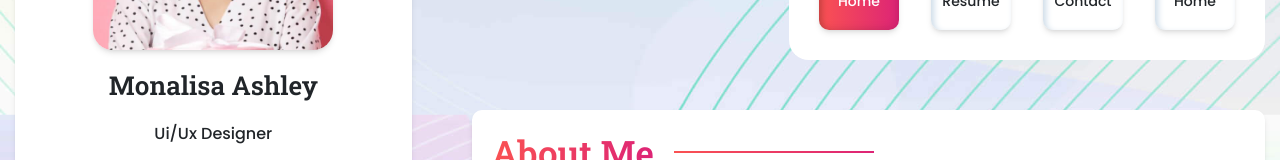
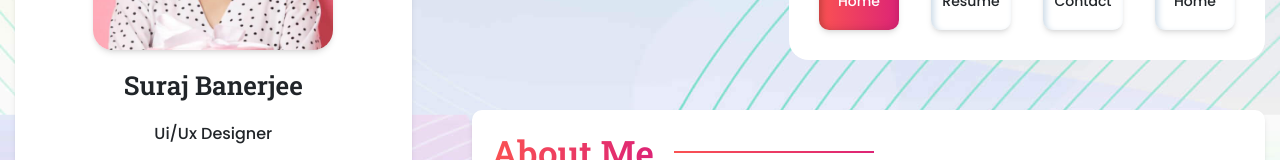
Before and after one commit to suraj-banerjee/test, a plain HTML site: page index.html in a window 1280 px wide. Shown: the part 371-531 px from the top of the page. Drawn offline with nearby package versions, Linux system fonts and the light colour scheme.

Commit message:
new update

```diff
--- a/index.html
+++ b/index.html
@@ -74,7 +74,7 @@
                   <img class="img-fluid" src="images/avatar.jpg" alt="" />
                 </div>
                 <div class="main_cpntent_box">
-                  <h2 class="name">Monalisa Ashley</h2>
+                  <h2 class="name">Suraj Banerjee</h2>
                   <h3 class="role">Ui/Ux Designer</h3>
                   <div class="social_icons">
                     <ul>
```
